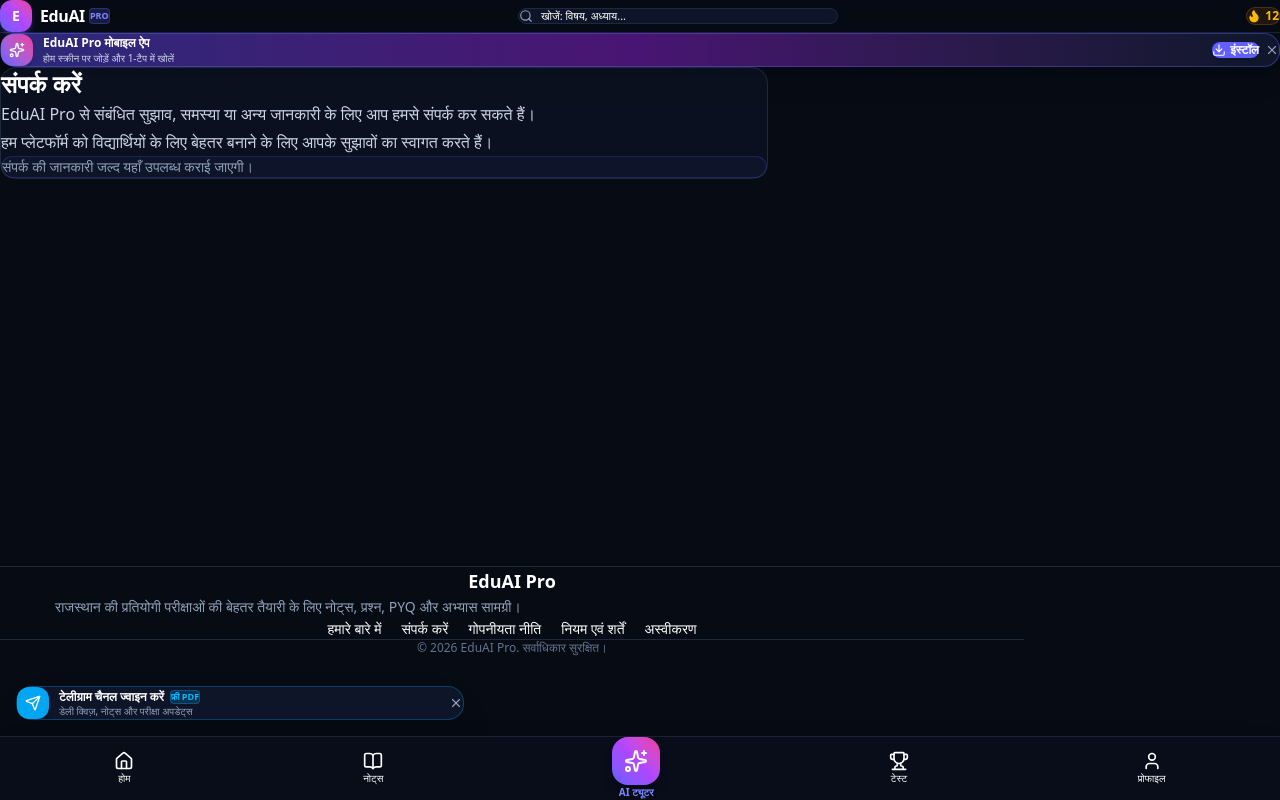
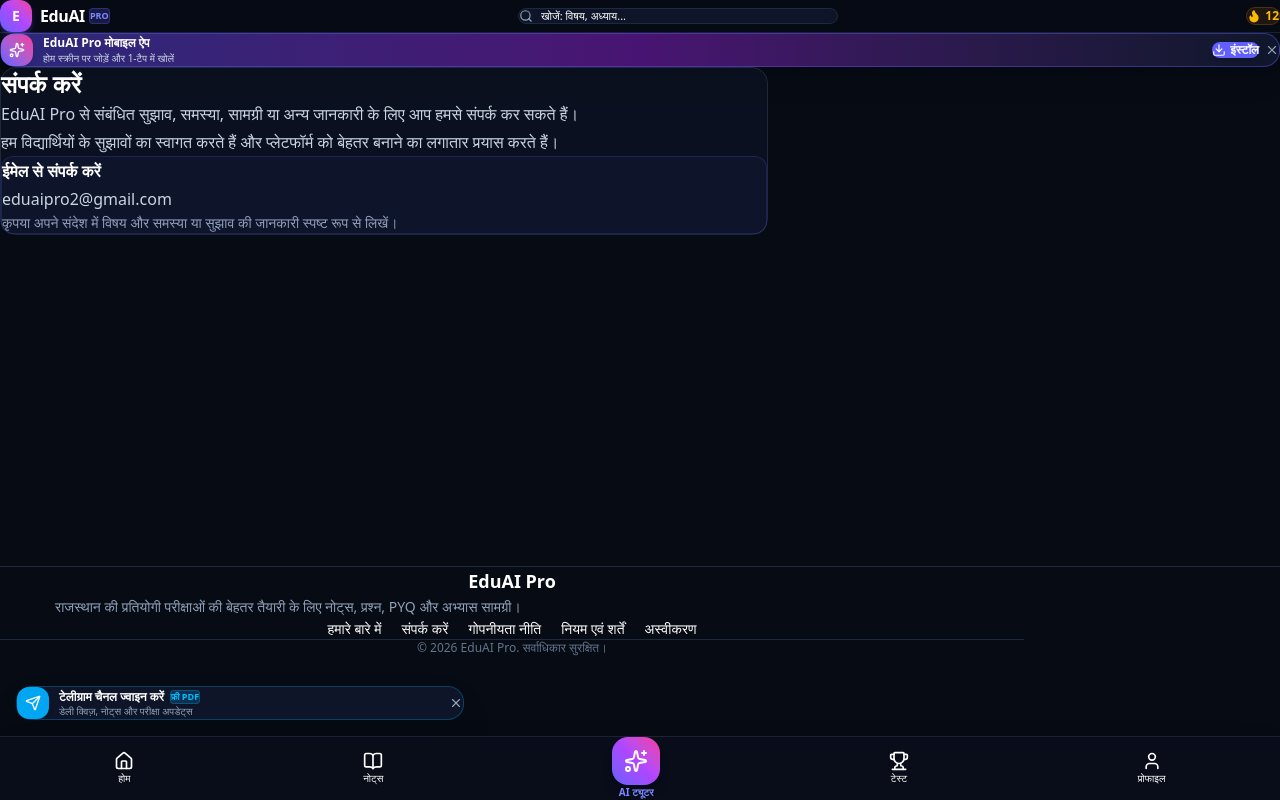
Before and after one commit to bhoopendramandoliya786-source/EducationPlatform, a Next.js app: page /contact in a window 1280 px wide. Built offline with nearby package versions, Linux system fonts and the light colour scheme.

Commit message:
Add professional contact information

```diff
--- a/app/contact/page.jsx
+++ b/app/contact/page.jsx
@@ -1,6 +1,7 @@
 export const metadata = {
   title: "संपर्क करें",
-  description: "EduAI Pro से संपर्क करने की जानकारी।",
+  description:
+    "EduAI Pro से संपर्क करें। सुझाव, समस्याओं और प्लेटफॉर्म से संबंधित जानकारी के लिए हमसे जुड़ें।",
 };
 
 export default function ContactPage() {
@@ -11,18 +12,28 @@
 
         <div className="mt-5 space-y-4 leading-7 text-slate-300">
           <p>
-            EduAI Pro से संबंधित सुझाव, समस्या या अन्य जानकारी के लिए
-            आप हमसे संपर्क कर सकते हैं।
+            EduAI Pro से संबंधित सुझाव, समस्या, सामग्री या अन्य जानकारी के
+            लिए आप हमसे संपर्क कर सकते हैं।
           </p>
 
           <p>
-            हम प्लेटफॉर्म को विद्यार्थियों के लिए बेहतर बनाने के लिए
-            आपके सुझावों का स्वागत करते हैं।
+            हम विद्यार्थियों के सुझावों का स्वागत करते हैं और प्लेटफॉर्म को
+            बेहतर बनाने का लगातार प्रयास करते हैं।
           </p>
 
           <div className="mt-6 rounded-xl border border-indigo-500/20 bg-indigo-500/5 p-4">
-            <p className="text-sm text-slate-400">
-              संपर्क की जानकारी जल्द यहाँ उपलब्ध कराई जाएगी।
+            <h2 className="font-bold text-white">ईमेल से संपर्क करें</h2>
+
+            <a
+              href="mailto:eduaipro2@gmail.com"
+              className="mt-2 inline-block text-indigo-400 hover:text-indigo-300 hover:underline"
+            >
+              eduaipro2@gmail.com
+            </a>
+
+            <p className="mt-3 text-sm text-slate-400">
+              कृपया अपने संदेश में विषय और समस्या या सुझाव की जानकारी स्पष्ट
+              रूप से लिखें।
             </p>
           </div>
         </div>
```
